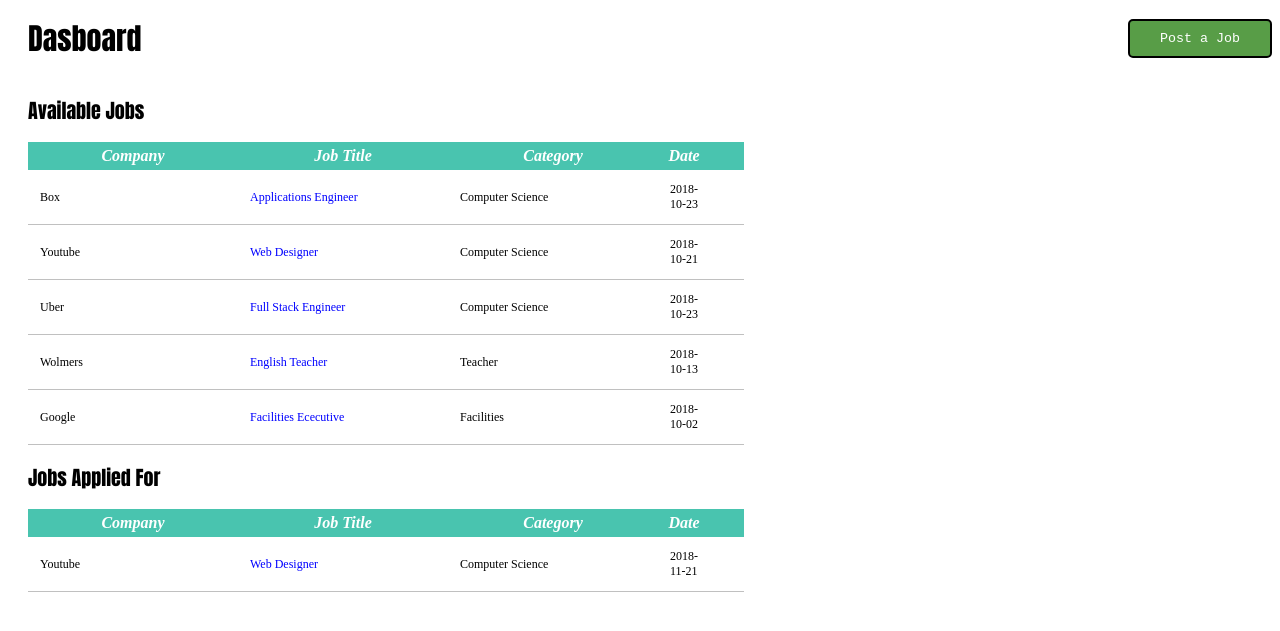
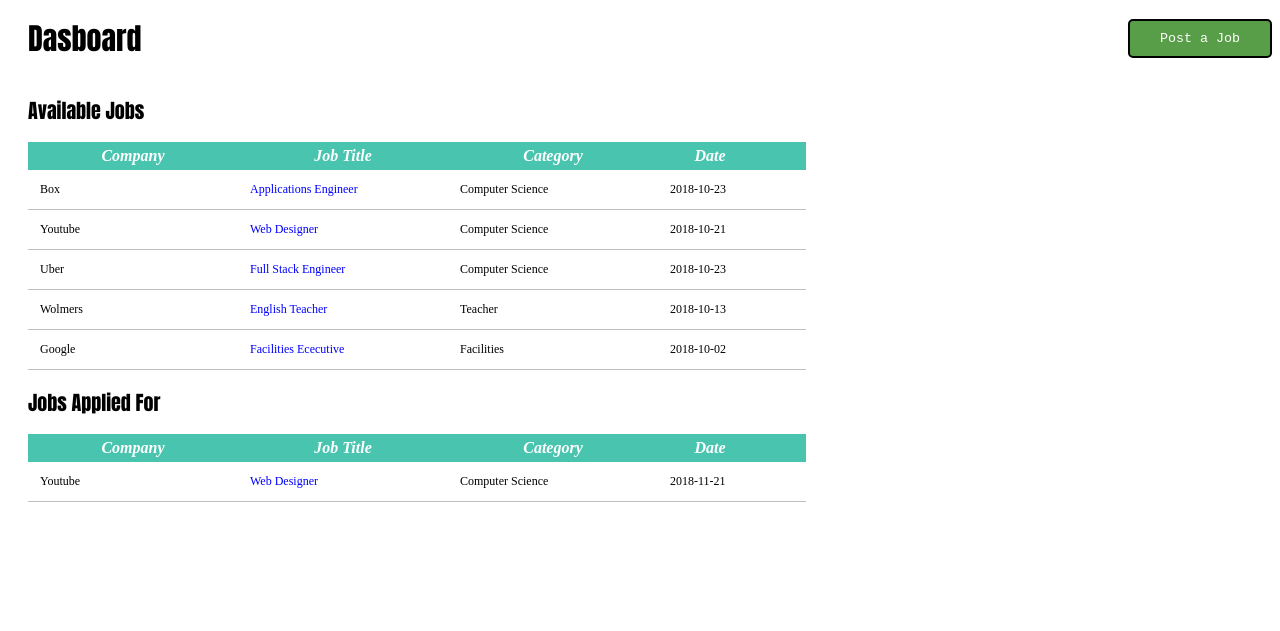
Before and after one commit to JeromeCameron/info2180-project3, a PHP site: page /dashboard.html in a window 1280 px wide. Shown: the top 631 px of the page. Run offline with PHP 8.4, Linux system fonts and the light colour scheme; data comes from the database, SQL or seed files in the repository; some libraries are stand-ins or nearby versions.

Commit message:
adjusted job tables

```diff
--- a/addUser.js
+++ b/addUser.js
@@ -2,7 +2,8 @@
 /* global $ */
 
 $(document).ready(function(){
-
+         $(document).on("click", '#user_button', function(event){
+            event.preventDefault();
             let httpRequest;
             let numExp = /(?=.*[a-z])(?=.*[A-Z])(?=.*\d).{8,}/; //password regular expression
             let tele = /^\d{3}-\d{3}-\d{4}$/; //telephone number regular expression
@@ -93,3 +94,5 @@ $(document).ready(function(){
                 }
 
         });
+
+});
--- a/dashboard.css
+++ b/dashboard.css
@@ -66,11 +66,16 @@ a:link, a:visited{
     color: blue;
 }
 
-td:nth-of-type(5), td:nth-of-type(4){
-    width: 10px;
+td:nth-of-type(5){
+    width: 20px;
     text-align: left;
 }
 
-th + th + th + th + th, th + th + th + th {
+th + th + th + th + th{
     width: 10px;
 }
+
+th + th + th + th,  td:nth-of-type(4) {
+    width: 80px;
+    width: 80;
+}
```
Also changed, not shown: home.js (+6 -6 lines). Lines whose indentation alone changed are shown as unchanged.
